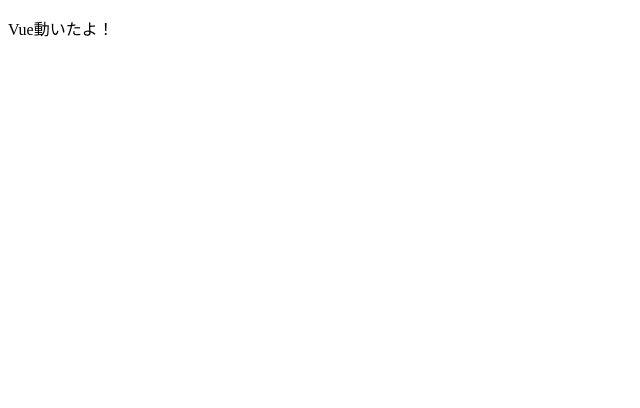
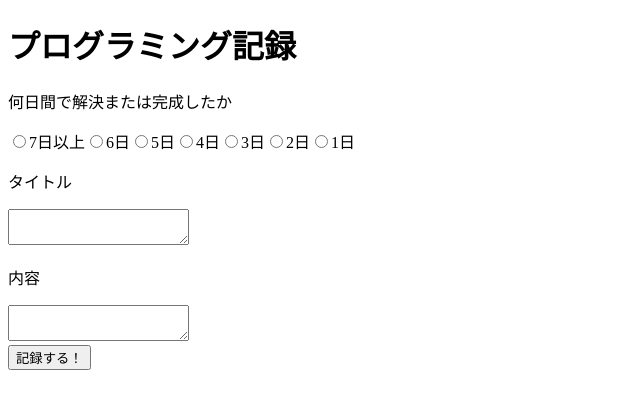
Before and after one commit to jnn-natsumi/Record_app, a Vue app: page / in a window 1280 px wide. Shown: the top 408 px of the page, without its empty margins (0-640 px from the left). Built offline with nearby package versions, Linux system fonts and the light colour scheme; the HTML template or start-up script is replaced by a standard one.

Commit message:
Add DB作成　記録画面作成

```diff
--- a/package.json
+++ b/package.json
@@ -33,7 +33,10 @@
     "webpack-cli": "^4.1.0"
   },
   "dependencies": {
+    "axios": "^0.20.0",
     "express": "^4.17.1",
+    "pg": "^8.4.1",
+    "typeorm": "^0.2.28",
     "vue": "^2.6.12"
   }
 }
--- /dev/null
+++ b/src/backend/models/Post.ts
@@ -0,0 +1,16 @@
+import { Entity, PrimaryGeneratedColumn, Column, BaseEntity } from 'typeorm'
+
+@Entity()
+export default class Post extends BaseEntity {
+  @PrimaryGeneratedColumn()
+  public id: number = 0
+
+  @Column()
+  public day: number = 0
+
+  @Column()
+  public title: string = ""
+
+  @Column()
+  public body: string = ""
+}
--- a/src/front/components/App.vue
+++ b/src/front/components/App.vue
@@ -1,16 +1,13 @@
 <template>
   <div>
-    <p>{{message}}</p>
+    <post/> <!-- PostEnqueteコンポーネントを使っています。 -->
   </div>
 </template>
 <script lang="ts">
 import Vue from "vue";
+import Post from "./Post.vue" // PostEnquete.vueを読み込んでいます。
 
 export default Vue.extend({
-  data() {
-    return {
-      message: "Vue動いたよ！"
-    };
-  }
+    components:{Post} // PostEnqueteを画面で使えるようにしています。
 });
 </script>
--- /dev/null
+++ b/src/front/components/Post.vue
@@ -0,0 +1,63 @@
+<template>
+  <div>
+    <h1>{{title}}</h1>
+      <p>{{description}}</p>
+    <div v-if="!posted"><!-- 入力エリア ここから -->
+      <div>
+        <input type="radio" id="7" value="7" v-model="post.day"><label for="7">7日以上</label>
+        <input type="radio" id="6" value="6" v-model="post.day"><label for="6">6日</label>
+        <input type="radio" id="5" value="5" v-model="post.day"><label for="5">5日</label>
+        <input type="radio" id="4" value="4" v-model="post.day"><label for="4">4日</label>
+        <input type="radio" id="3" value="3" v-model="post.day"><label for="3">3日</label>
+        <input type="radio" id="2" value="2" v-model="post.day"><label for="2">2日</label>
+        <input type="radio" id="1" value="1" v-model="post.day"><label for="1">1日</label>
+      </div>
+      <div>
+        <p>タイトル</p>
+        <textarea v-model="post.title"></textarea>
+      </div>
+      <div>
+        <p>内容</p>
+        <textarea v-model="post.body"></textarea>
+      </div>
+      <div>
+        <button @click="sendMessage()">記録する！</button>
+      </div>
+    </div><!-- 入力エリア ここまで-->
+    <div v-else><!-- 結果エリア ここから -->
+      <div>
+        点数{{post.day}}点
+      </div>
+      <div>
+        <p>タイトル</p>
+        <p>{{post.title}}</p>
+      </div>
+      <div>
+        <p>内容</p>
+        <p>{{post.body}}</p>
+      </div>
+    </div><!-- 結果エリア ここまで -->
+  </div>
+</template>
+<script lang="ts">
+import Vue from "vue";
+import axios from "axios";
+
+export default Vue.extend({
+  data() {
+    return {
+      title: "プログラミング記録",
+      description: "何日間で解決または完成したか",
+      post: {},
+      posted: false
+    };
+  },
+  methods: {
+      sendMessage(){
+        this.description = "記録できました！";
+        axios.post("/api/posts/", this.post);
+        this.posted = true;
+      }
+  }
+});
+</script>
--- a/tsconfig.json
+++ b/tsconfig.json
@@ -3,7 +3,10 @@
       "src/backend/**/*"
     ],
     "compilerOptions": {
-      "target": "es5",
+      // "target": "es5",
+      "target": "es6",
+      "emitDecoratorMetadata": true,
+      "experimentalDecorators": true,
       "module": "commonjs",
       "outDir": "./dist",
       "rootDir": "./src/backend",
```
Also changed, not shown: src/backend/controllers/post.ts (added, +13 -0 lines), src/backend/index.ts (+24 -3 lines), 6 other files (tests, documents, lock files or other folders).
